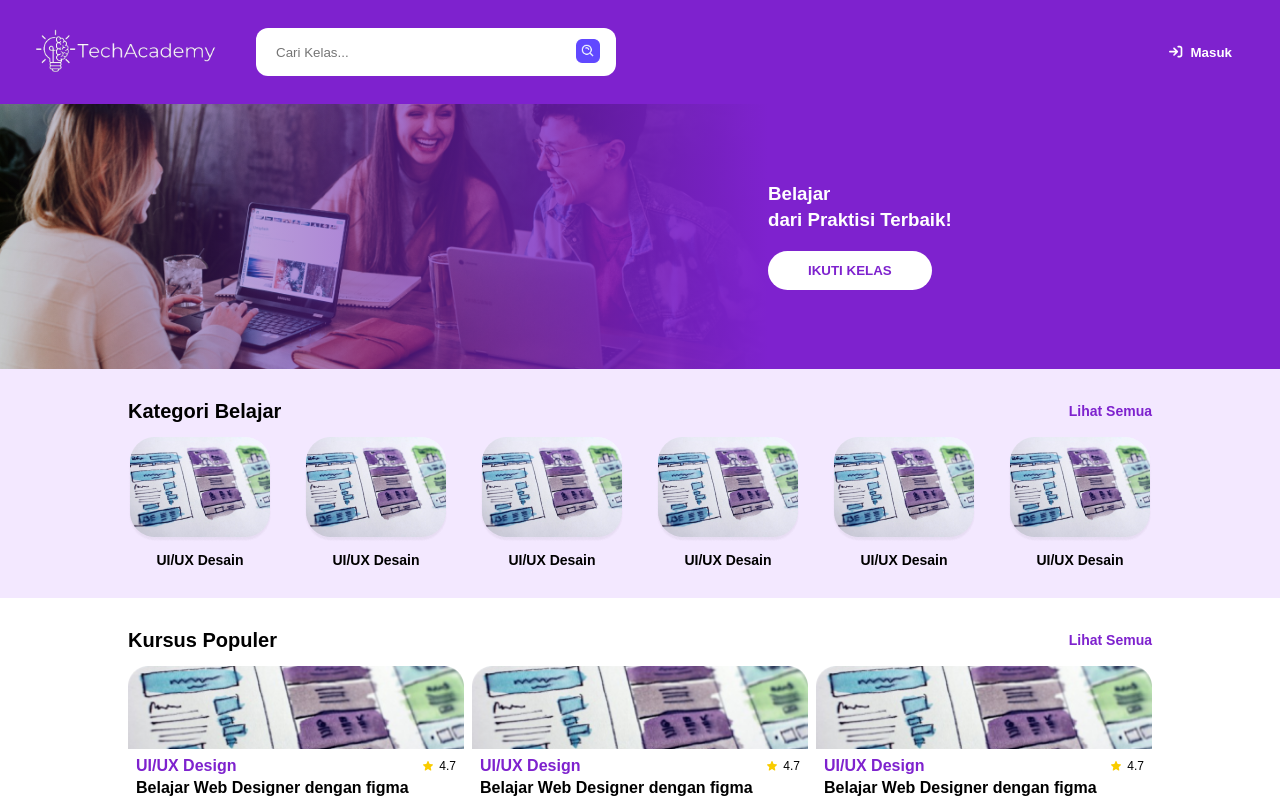
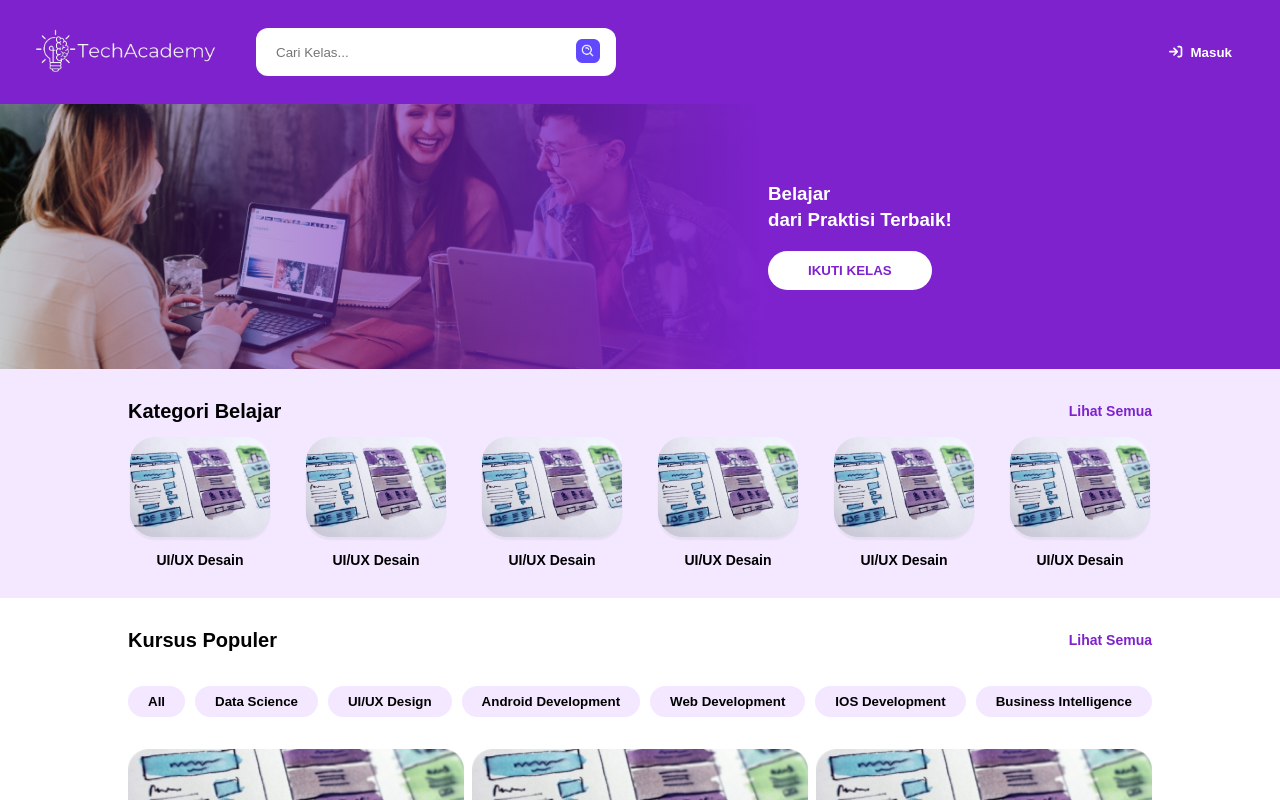
Before and after one commit to irfanmusthafaa/final_chapter_team02, a React (Vite) app: page / in a window 1280 px wide. Shown: the top 800 px of the page. Built offline with nearby package versions, Linux system fonts and the light colour scheme.

Commit message:
slicing button filter category

```diff
--- a/src/assets/components/KursusPopuler.jsx
+++ b/src/assets/components/KursusPopuler.jsx
@@ -10,6 +10,21 @@ export const KursusPopuler = () => {
             Lihat Semua
           </a>
         </div>
+        {/* filter */}
+        <div className="flex justify-between w-4/5 my-5 ">
+          <button className="bg-purple-100 px-5 py-2 rounded-full font-bold border-none hover:bg-purple-700 hover:text-white">All</button>
+          <button className="bg-purple-100 px-5 py-2 rounded-full font-bold border-none hover:bg-purple-700 hover:text-white">Data Science</button>
+          <button className="bg-purple-100 px-5 py-2 rounded-full font-bold border-none hover:bg-purple-700 hover:text-white">UI/UX Design</button>
+          <button className="bg-purple-100 px-5 py-2 rounded-full font-bold border-none hover:bg-purple-700 hover:text-white">
+            Android Development
+          </button>
+          <button className="bg-purple-100 px-5 py-2 rounded-full font-bold border-none hover:bg-purple-700 hover:text-white">Web Development</button>
+          <button className="bg-purple-100 px-5 py-2 rounded-full font-bold border-none hover:bg-purple-700 hover:text-white">IOS Development</button>
+          <button className="bg-purple-100 px-5 py-2 rounded-full font-bold border-none hover:bg-purple-700 hover:text-white">
+            Business Intelligence
+          </button>
+        </div>
+        {/* card */}
         <div className="flex flex-wrap  justify-between w-4/5 ">
           <div className="flex  gap-2 justify-between items-center  w-full">
             <div className="flex flex-col bg-white border-2  rounded-3xl w-full">
--- a/src/index.jsx
+++ b/src/index.jsx
@@ -2,12 +2,9 @@ import React from "react";
 import ReactDOM from "react-dom/client";
 import "./assets/styles/index.css";
 import { RouterList } from "./routes/RouterList";
-import { ThemeProvider } from "@material-tailwind/react";
 
 ReactDOM.createRoot(document.getElementById("root")).render(
   <React.StrictMode>
-    <ThemeProvider>
-      <RouterList />
-    </ThemeProvider>
+    <RouterList />
   </React.StrictMode>
 );
```
